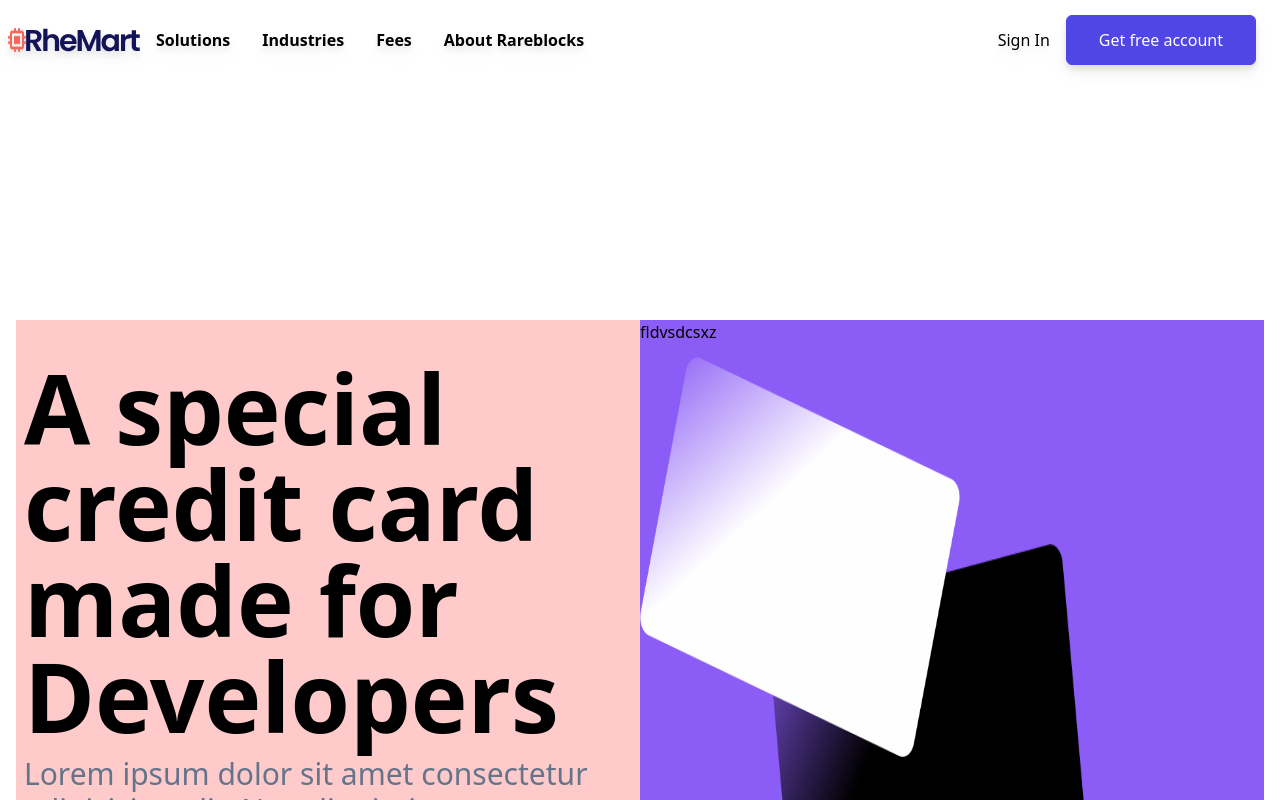
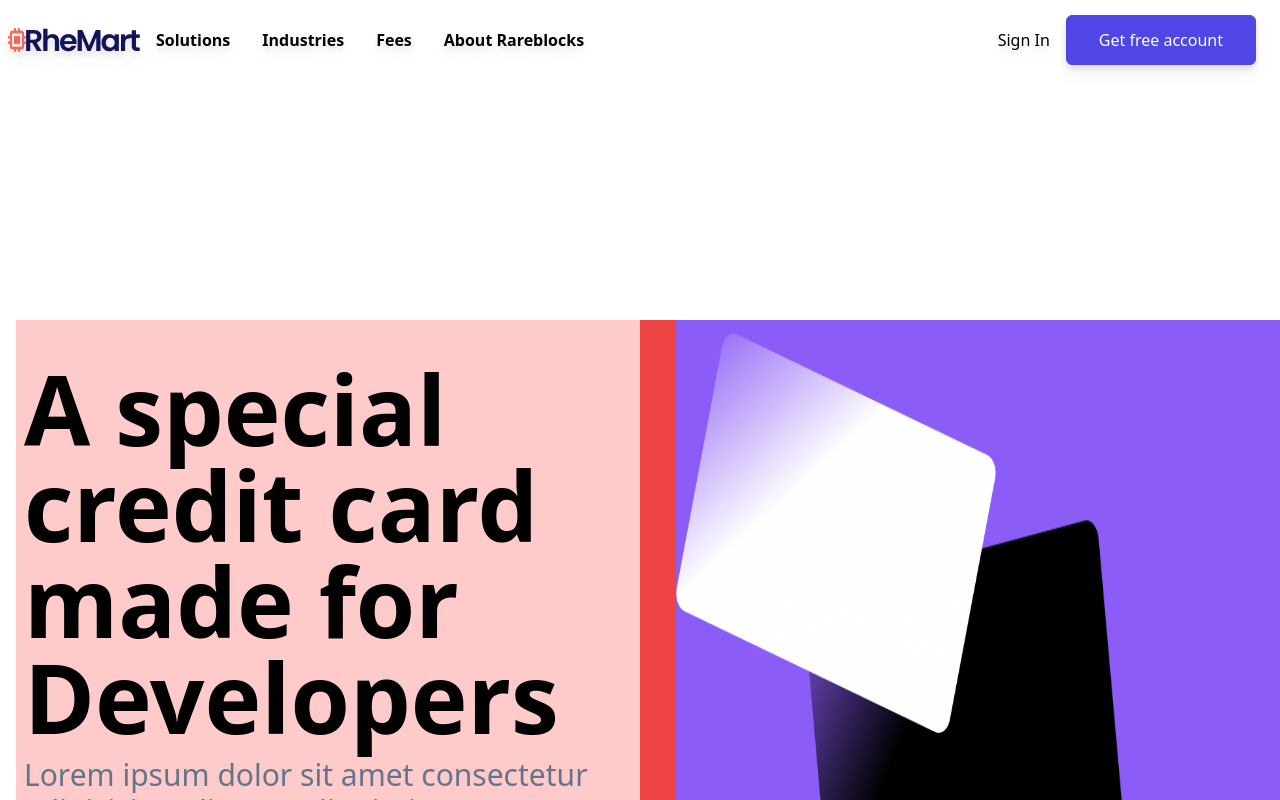
Before and after one commit to Rhema7776/tix1, a React (Create React App) app: page / in a window 1280 px wide. Shown: the top 800 px of the page. Built offline with nearby package versions, Linux system fonts and the light colour scheme.

Commit message:
fifth commit

```diff
--- a/src/components/Hero.jsx
+++ b/src/components/Hero.jsx
@@ -9,13 +9,12 @@ import {
 import bgImg from "../assets/RheMartlogo.png";
 import Card1 from '../assets/BG.png';
 import Card2 from '../assets/BG2.png'
-
 const Hero = () => {
   return (
     <div className=" py-[25%]  h-screen px-4  md-container ">
-      <div className="grid w-full md:grid-cols-2 bg-red-500   flex-col justify-between max-w-[1600px] ">
+      <div className="grid w-full md:grid-cols-2 bg-red-500   flex-col justify-between max-w-[2800px] ">
         <div
-          className="  md:py-10 flex flex-col justify-center
+          className="sm:items-center   md:py-10 flex flex-col justify-center
              md:items-start w-full md:w-[100%] px-2 py-8 bg-red-200 lg:text-start text-center md:text-start"
         >
           <h1 className="  font-bold  lg:text-start text-center md:text-start sm:text-3xl text-5xl md:text-6xl lg:text-7xl xl:text-8xl">
@@ -31,22 +30,22 @@ const Hero = () => {
           </div>
 
           <div className="flex  justify-between xs:w-[100%]  sm:w-[60%] w-[80%] md:py-1 py-6 md:w-[100%] lg:w-[86%] xl:w-[85%] bg-blue-500">
-            <div className="flex xs:flex-col sm:flex-row  bg-red-300 w-[42%]  items-center">
+            <div className="flex xs:flex-col sm:flex-col lg:flex-row  bg-red-300 w-[42%]  items-center">
               <h1 className="text-3xl md:text-4xl lg:text-5xl xl:text-6xl mr-2">2943</h1>
               <p className="py-3 text-[12px] md:text-sm lg:text-md xl:text-lg   text-slate-500">Cards<br />Delivered</p>
             </div>
-            <div className="flex xs:flex-col sm:flex-row  bg-blue-300 w-[50%] items-center">
+            <div className="flex xs:flex-col sm:flex-col lg:flex-row   bg-blue-300 w-[50%] items-center">
               <h1 className="text-3xl md:text-4xl bg-slate-500 lg:text-5xl xl:text-6xl mr-2">$1M+</h1>
               <p className="py-3 text-[12px] lg:text-md xl:text-lg  md:text-sm text-slate-500 bg-red-500 ">Transaction<br />Completed</p>
               {/* md:text-lg */}
             </div>
           </div>
         </div>
-        <div className="w-full bg-violet-500  ">
-         fldvsdcsxz
-          {/* bg-violet-500 */}
-          <img className="absolute md:w-[270px] md:mt-[200px] xl:mt-[200px] xl:w-[25%] lg:w-[35%] lg:h-[350px] lg:mt-[200px] xl:h-[400px] md:h-[280px] w-[70%] md:ml-[10%] ml-[6%]  md:w-[40%] mt-[12%] "  src={Card2} alt="" />
-          <img className=" cursor-pointer md:w-[270px] md:mt-5 xl:w-[25%] lg:w-[35%] lg:h-[350px] xl:h-[400px] md:h-[300px]  absolute w-[70%] md:w-[40%]  md:mt-[1%] " src={Card1} alt="" />
+        <div className="w-full lg:w-[98%] lg:ml-9 bg-violet-500 xs:h-[350px] sm:h-[400px] md:w-[100%] md:h-[570px] lg:h-[760px] sm:w-[725px]  ">
+
+         <img className="absolute sm:w-[40%] md:w-[269px] md:mt-[170px] xl:mt-[200px] xl:w-[25%] lg:w-[35%] lg:h-[350px] lg:mt-[200px] xl:h-[400px] md:h-[280px] w-[70%] md:ml-[10%] ml-[6%]  md:w-[40%] mt-[12%] "  src={Card2} alt="" />
+         <img className=" cursor-pointer md:w-[269px] md:mt-5 xl:w-[25%] lg:w-[35%] lg:h-[350px] xl:h-[400px] md:h-[300px]  absolute w-[70%] md:w-[40%]  md:mt-[1%] " src={Card1} alt="" />
+
         </div>
 
       </div>
@@ -54,4 +53,48 @@ const Hero = () => {
   );
 };
 
+// const Hero = () => {
+//   return (
+//     <div className=" py-[25%]   h-screen px-4 items-center md-container ">
+//       <div className="grid w-full  md:grid-cols-2 bg-red-500   flex-col justify-between max-w-[1600px] ">
+//         <div
+//           className=" sm:items-center  md:py-10 flex flex-col justify-center
+//             md:items-start w-full md:w-[100%] px-2 py-8 bg-red-200 lg:text-start text-center md:text-start"
+//         >
+//           <h1 className="  font-bold sm:items-center  lg:text-start text-center md:text-start sm:text-3xl text-5xl md:text-6xl lg:text-7xl xl:text-8xl">
+//             A special credit card  made for Developers
+//           </h1>
+//           <p className="py-3 text-sm lg:text-3xl  text-slate-500 ">
+//             Lorem ipsum dolor sit amet consectetur adipisicing elit. Non
+//             dignissimos quo quaerat unde facilis
+//           </p>
+//           <div className="w-full md:py-2 xl:w-[100%] lg:w-[95%] lg:text-2xl border-slate-600 md:w-[100%] sm:w-[100%] rounded-xl bg-white flex items-center px-2 py-3 w-[200px] sm:w-[400px] lg:w-[500px]">
+//             <input type="text" className="bg-transparent p-2 w-full focus:outline-none" placeholder="Enter email address " />
+//             <button className="py-3  px-6 sm:w-[60%]">Get Started</button>
+//           </div>
+
+//           <div className="flex   justify-between xs:w-[100%]   sm:w-[60%] w-[80%] md:py-1 py-6 md:w-[100%] lg:w-[86%] xl:w-[85%] bg-blue-500">
+//             <div className="flex xs:flex-col sm:flex-col md:flex-row  bg-red-300 w-[42%]  items-center">
+//               <h1 className="text-3xl md:text-4xl lg:text-5xl xl:text-6xl mr-2">2943</h1>
+//               <p className="py-3 text-[12px] md:text-sm lg:text-md xl:text-lg   text-slate-500">Cards<br />Delivered</p>
+//             </div>
+//             <div className="flex xs:flex-col sm:flex-col md:flex-row  bg-blue-300 w-[50%] items-center">
+//               <h1 className="text-3xl md:text-4xl bg-slate-500 lg:text-5xl xl:text-6xl mr-2">$1M+</h1>
+//               <p className="py-3 text-[12px] lg:text-md xl:text-lg  md:text-sm text-slate-500 bg-red-500 ">Transaction<br />Completed</p>
+//               {/* md:text-lg */}
+//             </div>
+//           </div>
+//         </div>
+//         <div className=" bg-violet-500 xs:h-[350px] sm:h-[400px] md:h-[530px] lg:h-[760px] sm:w-[725px] md:w-full lg:w-full ">
+//          fldvsdcsxz
+//           {/* bg-violet-500 */}
+//           <img className="sm:w-[40%] md:w-[270px] md:mt-[171px] xl:mt-[200px] xl:w-[25%] lg:w-[35%] lg:h-[350px] lg:mt-[200px] xl:h-[400px] md:h-[280px] w-[70%] md:ml-[7%] ml-[6%]  md:w-[40%] mt-[12%] "  src={Card2} alt="" />
+//           <img className=" cursor-pointer md:w-[270px] md:mt-5 xl:w-[25%] lg:w-[35%] lg:h-[350px] xl:h-[400px] md:h-[300px]  absolute w-[70%] md:w-[40%]  md:mt-[1%] " src={Card1} alt="" />
+//         </div>
+
+//       </div>
+//     </div>
+//   );
+// };
+
 export default Hero;
```
